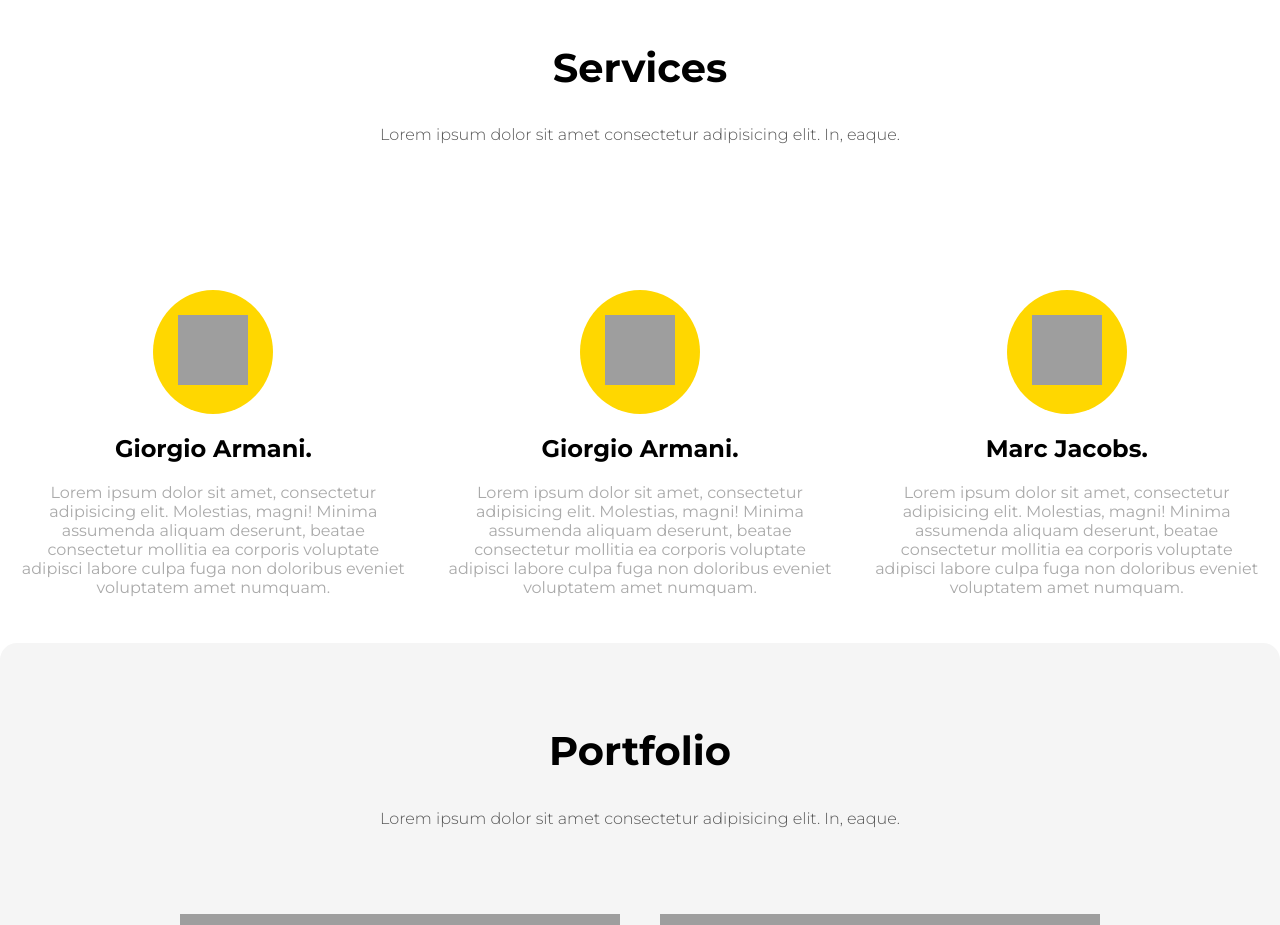
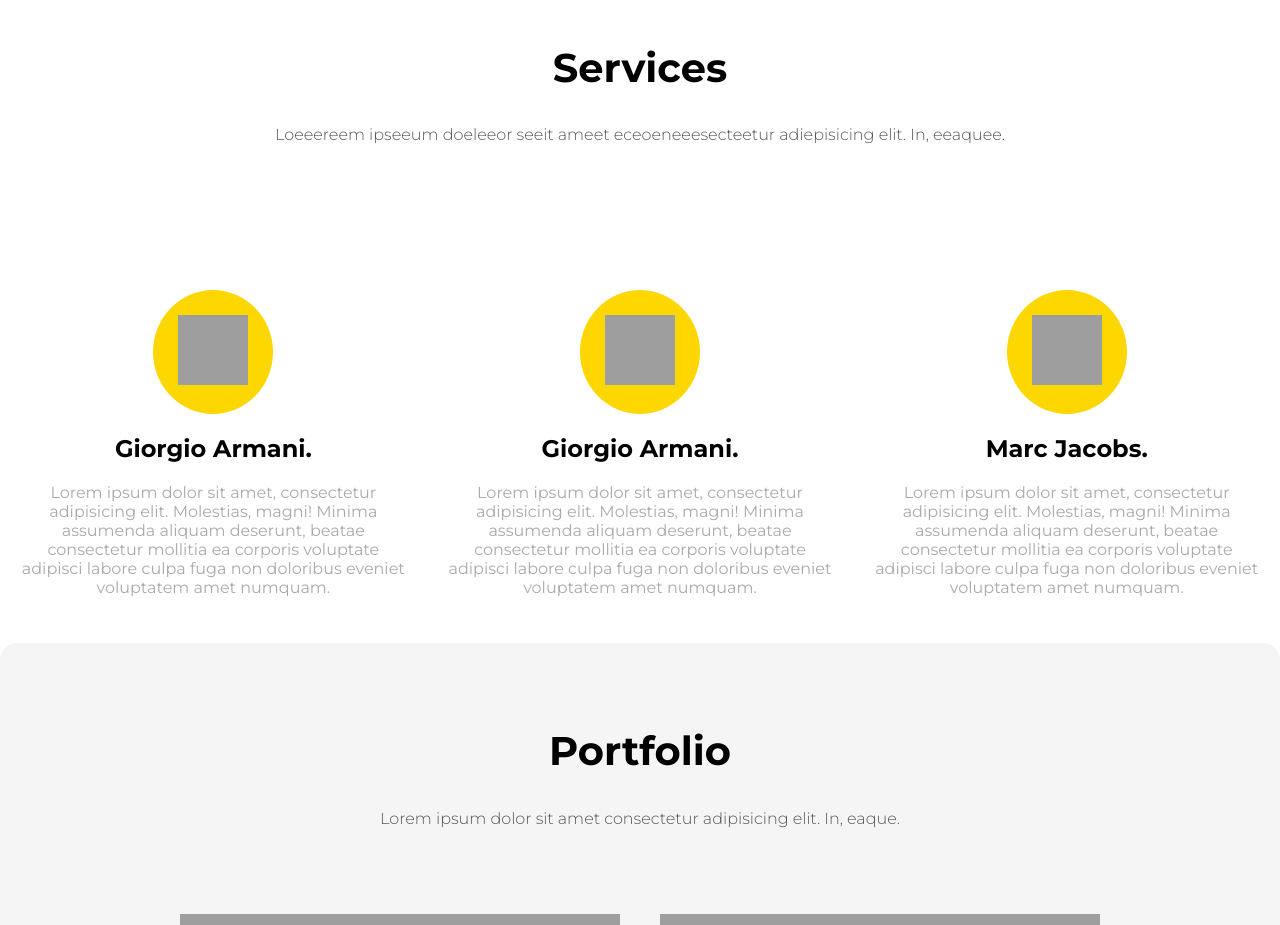
Before and after one commit to tima1704/NASA-project, a plain HTML site: page index.html in a window 1280 px wide. Shown: the part 840-1765 px from the top of the page. Drawn offline with Linux system fonts and the light colour scheme; grey boxes are pictures that could not be loaded.

Commit message:
Алах Акбар

```diff
--- a/index.html
+++ b/index.html
@@ -51,7 +51,7 @@
         <section class="servs">
             <div class="title">
                 <h1>Services</h1>
-                <p>Lorem ipsum dolor sit amet consectetur adipisicing elit. In, eaque.</p>
+                <p>Loeeereem ipseeum doeleeor seeit ameet eceoeneeesecteetur adiepisicing elit. In, eeaquee.</p>
             </div>
             <div class="serv">
                 <div class="serv_cont">
```
